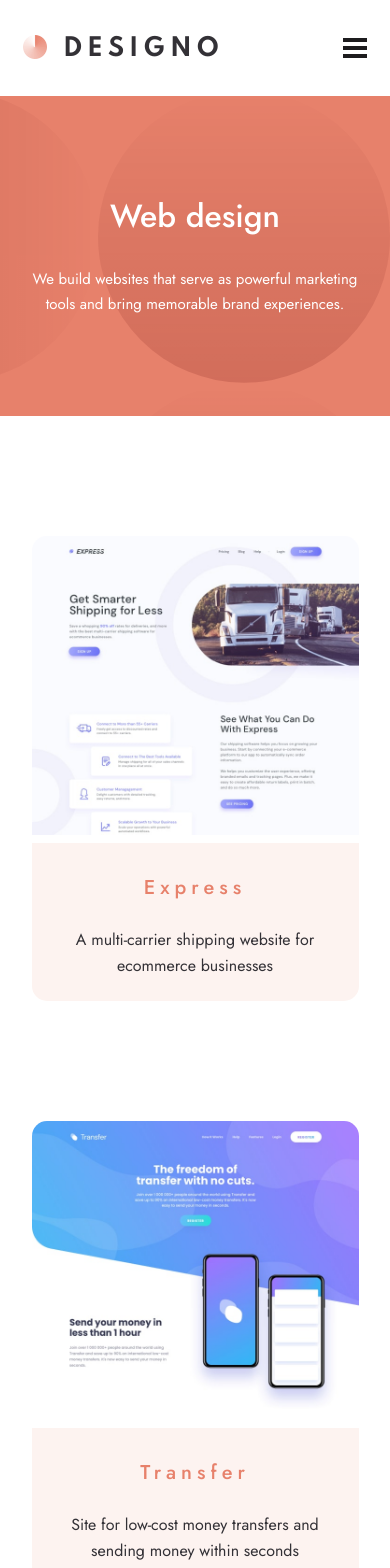
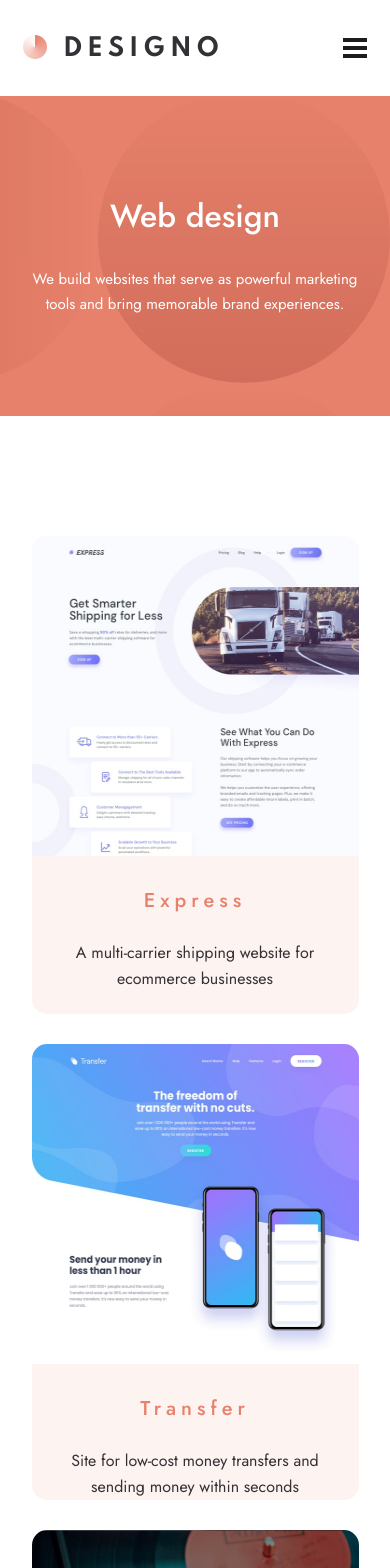
Before and after one commit to pierrolabo/designomultipagewebsite, a React (Create React App) app: page /web-design in a window 390 px wide. Shown: the top 1568 px of the page. Built offline with nearby package versions, Linux system fonts and the light colour scheme.

Commit message:
grid responsive

```diff
--- a/src/components/ProductCard/ProductCard.scss
+++ b/src/components/ProductCard/ProductCard.scss
@@ -1,18 +1,171 @@
 @import '../../styles//variables';
 
+.productlist {
+    display: grid;
+    justify-content: center;
+    grid-template-columns: minmax(327px, 327px);
+    grid-template-rows: repeat(auto-fit, minmax(478px, 478px));
+    width: $max-width-mobile;
+    gap: 30px;
+    @media(min-width: $breakpoint-tablet) {
+        grid-template-columns: minmax(689px, 689px);
+        grid-template-rows: repeat(auto-fit, minmax(310px, 310px));
+        width: $max-width-tablet;
+        gap: 30px;
+    }
+    @media(min-width: $breakpoint-desktop) {
+        grid-template-columns: repeat(auto-fit, minmax(350px, 350px));
+        grid-template-rows: repeat(auto-fill, minmax(478px, 478px));
+        width: $max-width-desktop;
+        row-gap: 30px;
+    }
+    margin-top: 120px;
+}
+
+.productcard {
+    display: flex;
+    flex-direction: column;
+    margin-top: 0 !important;
+    @media(min-width: $breakpoint-tablet) {
+        flex-direction: row;
+    }
+    @media(min-width: $breakpoint-desktop) {
+        flex-direction: column;
+    }
+    &__image {
+        max-width: 327px;
+        min-width: 327px;
+        max-height: 320px;
+        min-height: 320px;
+        @media(min-width: $breakpoint-tablet) {
+            max-width: 339px;
+            min-width: 339px;
+            max-height: 310px;
+            min-height: 310px;
+        }
+        @media(min-width: $breakpoint-desktop) {
+            max-width: 350px;
+            min-width: 350px;
+            max-height: 320px;
+            min-height: 320px;
+        }
+        display: flex;
+        img {
+            height: 100%;
+            width: 100%;
+
+            border-top-left-radius: 15px;
+            border-top-right-radius: 15px;
+            @media(min-width: $breakpoint-tablet) {
+                border-top-left-radius: 0px;
+                border-top-right-radius: 0px;
+                border-top-left-radius: 15px;
+                border-bottom-left-radius: 15px;
+            }
+            @media(min-width: $breakpoint-desktop) {
+                border-top-left-radius: 15px;
+                border-top-right-radius: 15px;
+                border-bottom-left-radius: 0px;
+                border-bottom-right-radius: 0px;
+            }
+        }
+    }
+    &__info {
+        display: flex;
+        flex-direction: column;
+        align-items: center;
+        background-color: $color-bg-productcard;
+        border-bottom-left-radius: 15px;
+        border-bottom-right-radius: 15px;
+        text-align: center;
+        height: 100%;
+        @media(min-width: $breakpoint-tablet) {
+            border-bottom-left-radius: 0px;
+                border-bottom-right-radius: 15px;
+                border-top-right-radius: 15px;
+                width: 100%;
+        }
+        @media(min-width: $breakpoint-desktop) {
+            height: 158px;
+            border-top-right-radius: 0px;
+            border-bottom-left-radius: 15px;
+            border-bottom-right-radius: 15px;
+        }
+        &--title {
+            margin-top: 32px;
+
+            font-size: 20px;
+            line-height: 26px;
+            letter-spacing: 5px;
+            color: $brand-primary-peach;
+            @media(min-width: $breakpoint-tablet) {
+                margin-top: 109px;
+            }
+            @media(min-width: $breakpoint-desktop) {
+                margin-top: 32px;
+                border-top-right-radius: 0px;
+                border-bottom-left-radius: 15px;
+                border-bottom-right-radius: 15px;
+            }
+        }
+        &--text {
+            margin-top: 26px;
+
+            font-size: 16px;
+            line-height: 26px;
+            color: $brand-secondary-dark-grey;
+            max-width: 266px;
+            text-align: center;
+
+            @media(min-width: $breakpoint-tablet) {
+                margin-top: 20px;
+                max-width: 27ch;
+            }
+        }
+    }
+}
+/*
 .productcard {
     display: flex;
     flex-direction: column;
     max-width: 327px;
     max-height: 478px;
+    margin-top: 0 !important;
+    margin-bottom: 40px;
+    @media(min-width: $breakpoint-tablet) {
+        flex-direction: row;
+        max-width: $max-width-tablet;
+        width: $max-width-tablet;
+        height: 310px;
+        margin-bottom: 30px;
+
+    }
+    @media(min-width: $breakpoint-desktop) {
+        flex-direction: column;
+        max-width: $max-width-tablet;
+        width: $max-width-tablet;
+        height: 310px;
+        margin-bottom: 30px;
+
+    }
     &__image {
         max-height: 320px;
         max-width: 327px;
+        @media(min-width: $breakpoint-tablet) {
+            max-width: 339px;
+            max-height: 310px;
+        }
         img {
             border-top-left-radius: 15px;
             border-top-right-radius: 15px;
             width: 100%;
             height: 100%;
+            @media(min-width: $breakpoint-tablet) {
+                border-top-left-radius: 0px;
+                border-top-right-radius: 0px;
+                border-top-left-radius: 15px;
+                border-bottom-left-radius: 15px;
+            }
     }
     }
     &__info {
@@ -24,6 +177,16 @@
         border-bottom-left-radius: 15px;
         border-bottom-right-radius: 15px;
         background-color: $color-bg-productcard;
+        @media(min-width: $breakpoint-tablet) {
+            max-width: none;
+            max-height: none;
+            height: 100%;
+            width: 100%;
+
+            border-bottom-left-radius: 0px;
+            border-bottom-right-radius: 15px;
+            border-top-right-radius: 15px;
+        }
         &--title {
             margin-top: 32px;
 
@@ -31,6 +194,10 @@
             line-height: 26px;
             letter-spacing: 5px;
             color: $brand-primary-peach;
+
+            @media(min-width: $breakpoint-tablet) {
+                margin-top: 109px;
+            }
         }
         &--text {
             margin-top: 26px;
@@ -38,8 +205,14 @@
             font-size: 16px;
             line-height: 26px;
             color: $brand-secondary-dark-grey;
-            max-width: 267px;
+            max-width: 266px;
             text-align: center;
+
+            @media(min-width: $breakpoint-tablet) {
+                margin-top: 20px;
+                max-width: 27ch;
+            }
         }
     }
 }
+*/
```
